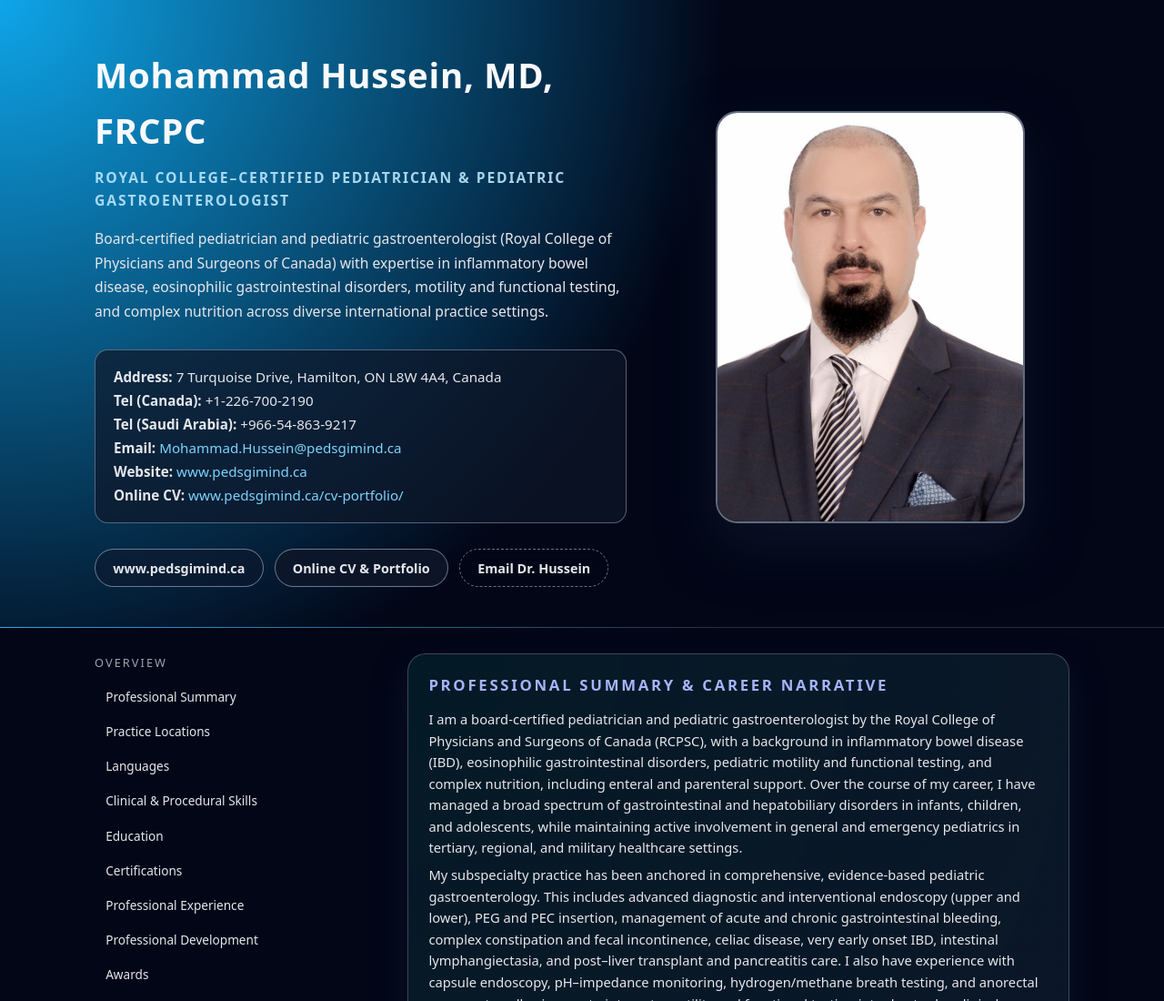
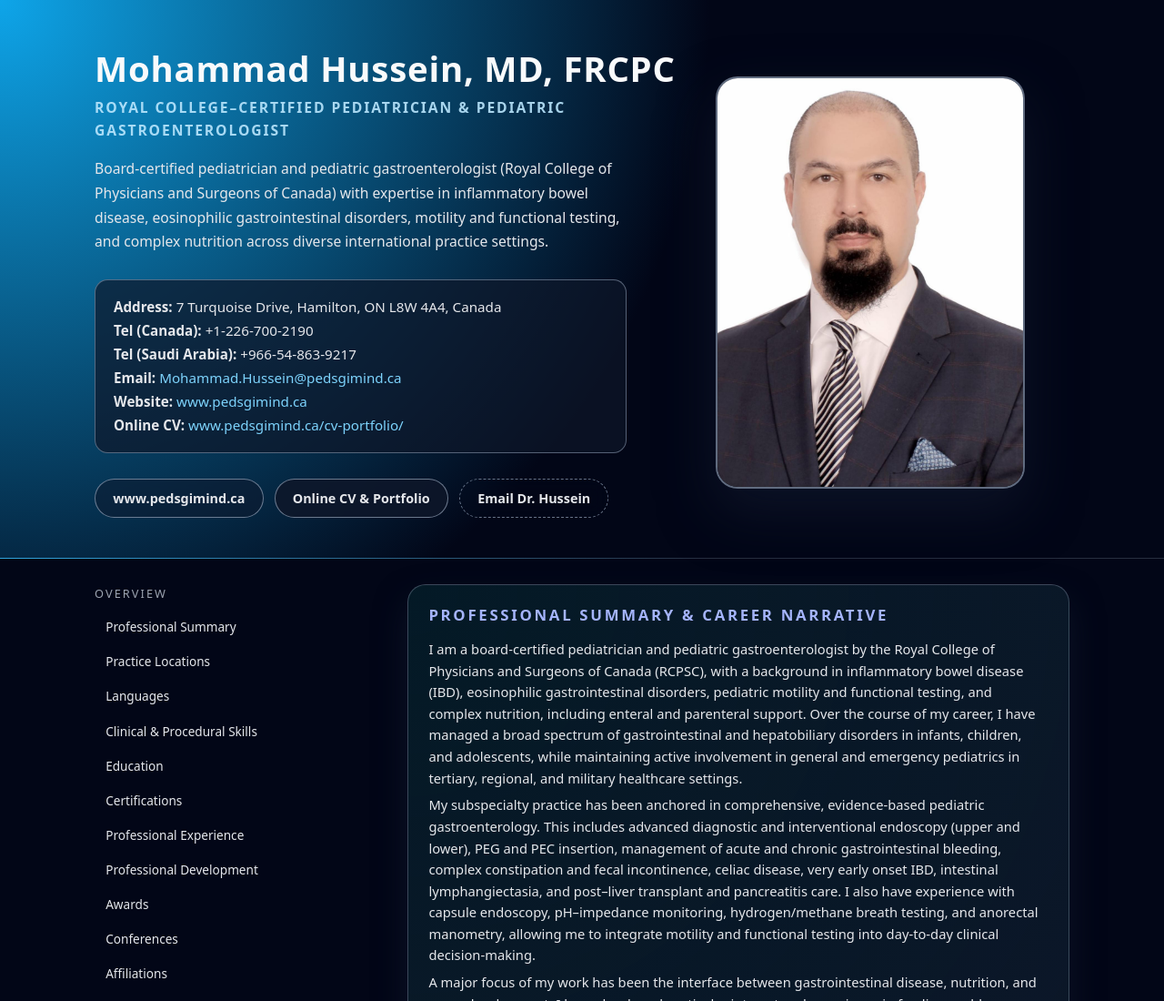
Before and after one commit to Pedsgimind/Dr.Hussein__CV__Portfolio, a plain HTML site: page index.html in a window 1280 px wide. Shown: the top 1100 px of the page at 91% size. Drawn offline with Linux system fonts and the light colour scheme.

Commit message:
Update styles.css

```diff
--- a/styles.css
+++ b/styles.css
@@ -64,7 +64,12 @@ a:hover {
   font-size: 1.9rem;
   font-weight: 700;
 }
-
+.cv-name {
+  font-size: 2.4rem;       /* same size as before */
+  font-weight: 700;
+  line-height: 1.2;
+  white-space: nowrap;     /* forces one line */
+}
 .profile-main h2 {
   font-size: 1.1rem;
   font-weight: 500;
```
